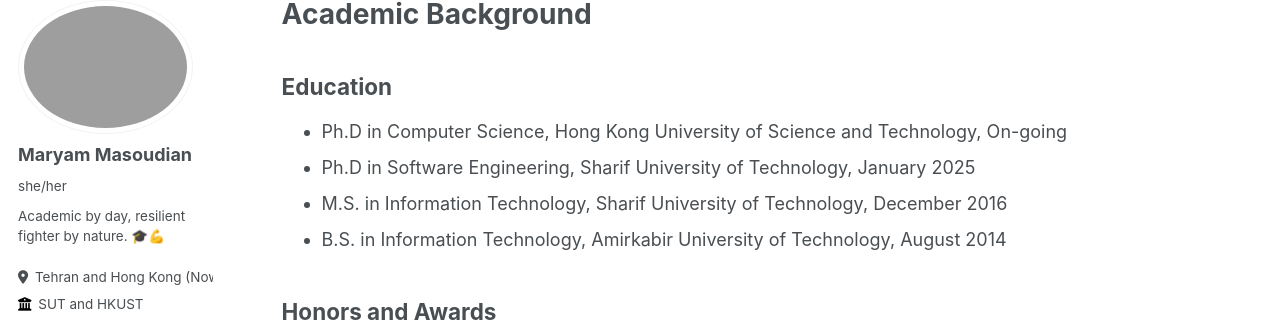
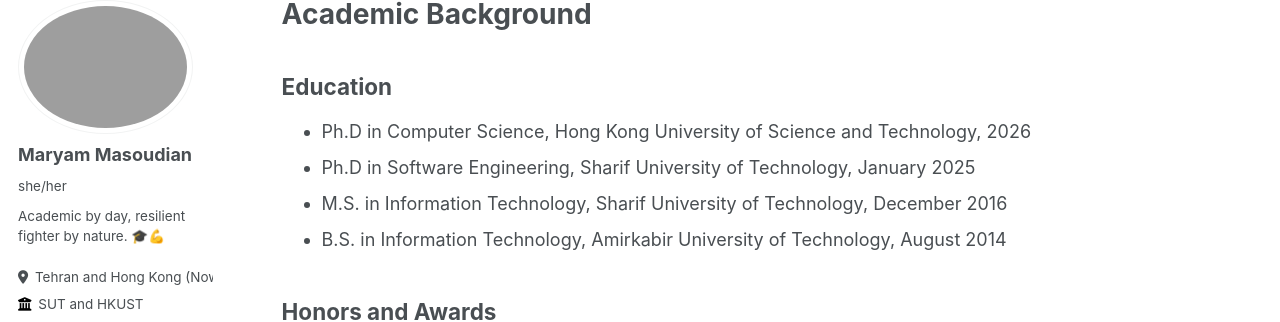
Before and after one commit to maryammsd/maryammsd.github.io, a Jekyll site: the page built from _pages/academic.md, in a window 1280 px wide and 1181 px high. Shown: the part 106-428 px from the top of the window. Built offline with Jekyll 4.4.1, drawn with Linux system fonts in a browser that asks for light colours.

Commit message:
Update academic.md

```diff
--- a/_pages/academic.md
+++ b/_pages/academic.md
@@ -8,7 +8,7 @@ redirect_from:
 ---
 
 ## Education
-* Ph.D in Computer Science, Hong Kong University of Science and Technology, On-going
+* Ph.D in Computer Science, Hong Kong University of Science and Technology, 2026
 * Ph.D in Software Engineering, Sharif University of Technology, January 2025
 * M.S. in Information Technology, Sharif University of Technology, December 2016
 * B.S. in Information Technology, Amirkabir University of Technology, August 2014
```
